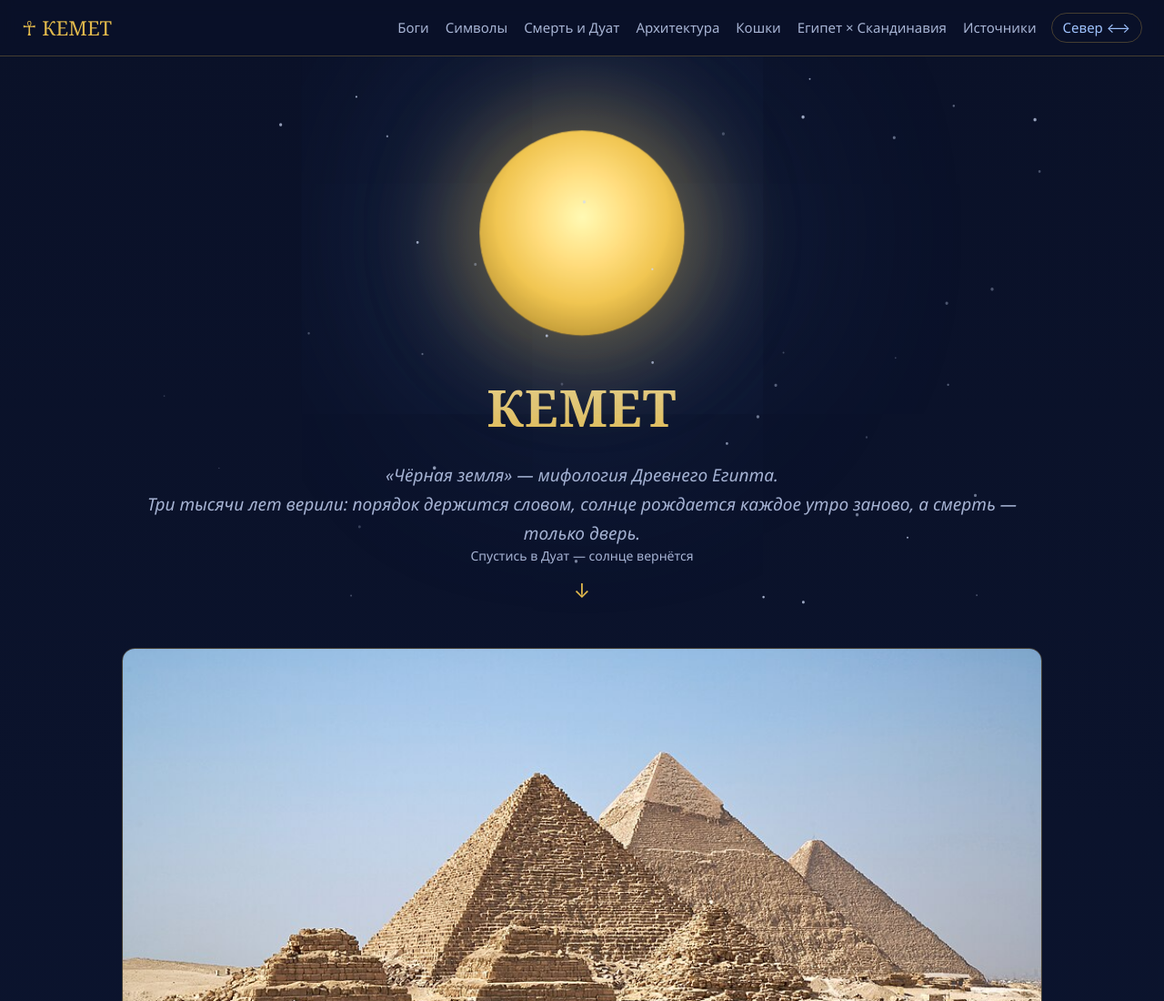
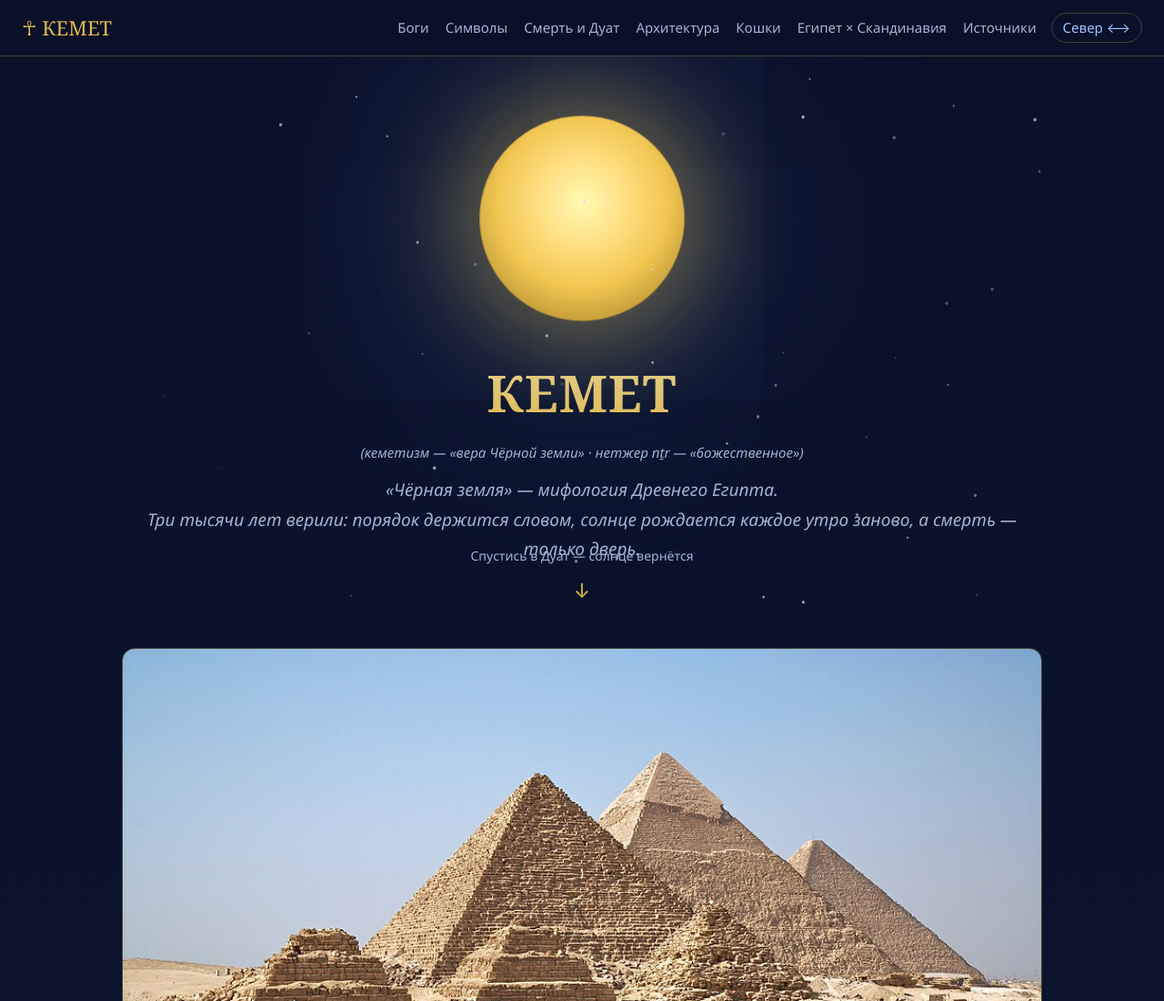
Before and after one commit to olegvnovikov75/egypt, a plain HTML site: page index.html in a window 1280 px wide. Shown: the top 1100 px of the page at 91% size. Drawn offline with Linux system fonts and the light colour scheme.

Commit message:
Главная: имя сайта с пояснением в скобках (названия верований)

```diff
--- a/css/style.css
+++ b/css/style.css
@@ -127,3 +127,4 @@ blockquote{margin:18px 0;padding:14px 22px;border-left:3px solid var(--gold);bac
 .hero-photo figcaption a { color: var(--sky); }
 
 .see-also a.sister{color:var(--sky);border:1px solid var(--line);border-radius:14px;padding:2px 10px}
+.hero__alias{margin:6px 0 2px;font-size:15px;font-style:italic;color:var(--muted)}
--- a/index.html
+++ b/index.html
@@ -29,6 +29,7 @@
   <section class="hero">
     <div class="hero__sun" aria-hidden="true"></div>
     <h1 class="hero__title">КЕМЕТ</h1>
+    <p class="hero__alias">(кеметизм — «вера Чёрной земли» · нетжер nṯr — «божественное»)</p>
     <p class="hero__sub">«Чёрная земля» — мифология Древнего Египта.<br>Три тысячи лет верили: порядок держится словом, солнце рождается каждое утро заново, а смерть — только дверь.</p>
     <div class="hero__scroll">Спустись в Дуат — солнце вернётся<span class="hero__scroll__arrow">↓</span></div>
   </section>
```
